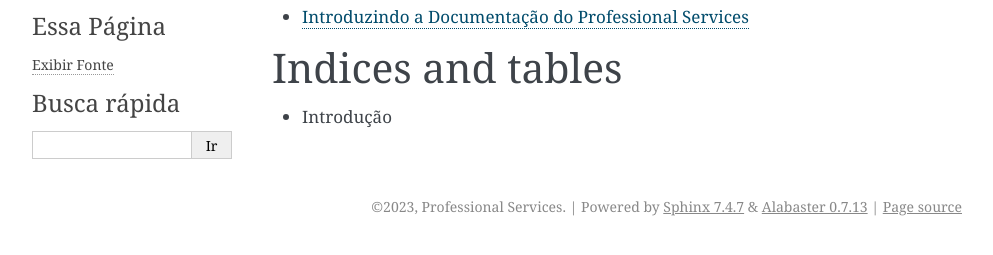
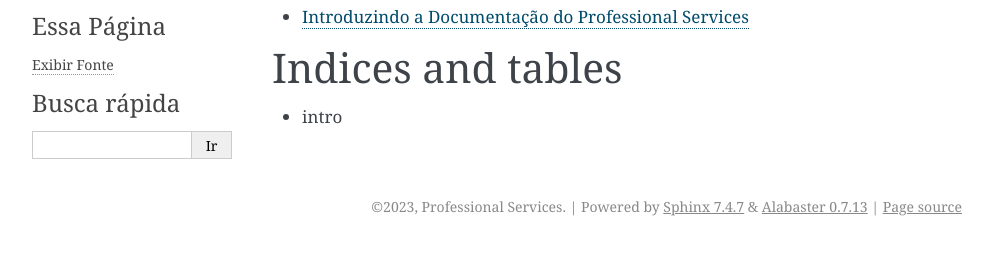
Before and after one commit to aflaviarv/proserv, a Sphinx documentation site: the page built from docs/index.rst, in a window 1280 px wide. Shown: the part 195-450 px from the top of the page, without its empty margins (148-1141 px from the left). Built offline with Sphinx 7.4.7, drawn with Linux system fonts in a browser that asks for light colours.

Commit message:
dados 1.1

```diff
--- a/docs/index.rst
+++ b/docs/index.rst
@@ -10,10 +10,10 @@ Welcome to ProServ's documentation!
    :maxdepth: 3
    :caption: Contents:
 
-   pages/Introdução
+   pages/intro
 
 
 Indices and tables
 ==================
 
-* :ref:`Introdução`
+* :ref:`intro`
```
Also changed, not shown: docs/pages/intro.rst (renamed from docs/pages/Introdução.rst).
